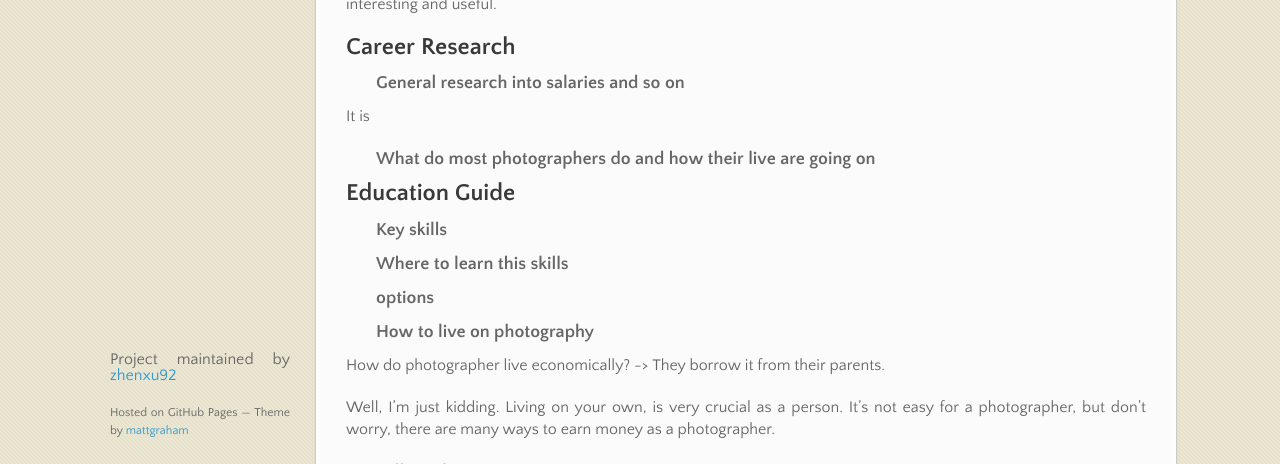
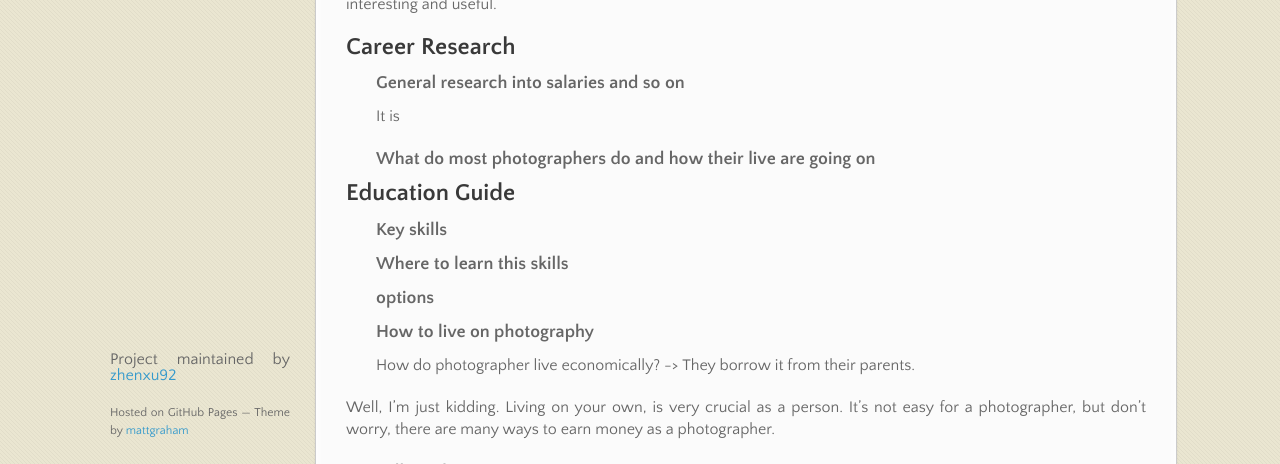
Before and after one commit to zhenxu92/BootstrapOfPhotographer, a Jekyll site: the page built from index.md, in a window 1280 px wide. Shown: the part 421-885 px from the top of the page. Built offline with Jekyll 4.4.1, drawn with Linux system fonts in a browser that asks for light colours; our own code applies the rules of GitHub Pages for plain Markdown files.

Commit message:
Update jekyll-theme-leap-day.scss

```diff
--- a/_sass/jekyll-theme-leap-day.scss
+++ b/_sass/jekyll-theme-leap-day.scss
@@ -46,6 +46,10 @@ h3, h4, h5, h6 {
 h3 {
   font-size: 18px;
   line-height: 24px;
+}
+
+h3 + p {
+  padding-left: 30px;
 }
 
 a {
@@ -375,13 +379,6 @@ footer {
     }
   }
 
-  h3
-  {
-      & + p
-      {
-          padding-left: 30px;
-      }
-  }
   #banner {
     width: 100%;
 
```
